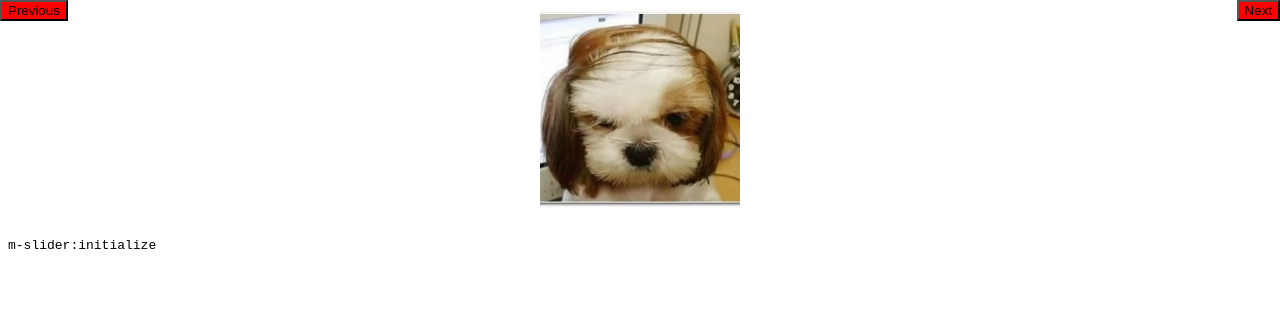
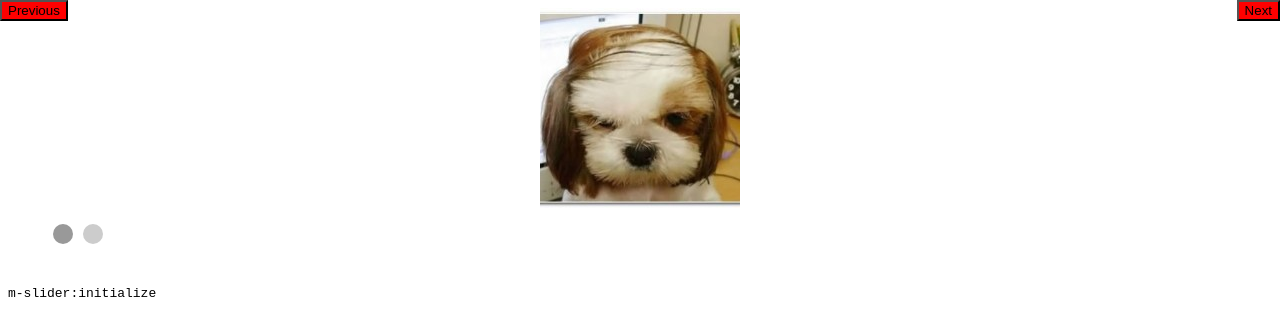
Before and after one commit to mirotincev/M-Slider, a website: page index.html in a window 1280 px wide. Drawn offline with Linux system fonts and the light colour scheme.

Commit message:
touch fixed

```diff
--- a/index.html
+++ b/index.html
@@ -20,7 +20,7 @@
     var slider = $('.js-m-slider').MSlider({
       items: 'all',
       appendArrows: '.mega-stock__arrow',
-      dots: false,
+      dots: true,
       autoplay: false
 
     });
@@ -48,7 +48,7 @@
     })
   }
   function addSlide(element) {
-    for (var i = 0; i < 4; ++i) {
+    for (var i = 0; i < 2; ++i) {
       var random = Math.random();
       $(element).append(
         [
--- a/js/m-slider.js
+++ b/js/m-slider.js
@@ -258,10 +258,13 @@
                     shiftX = eo.pageX - x1;
                     shiftY = eo.pageY - y1;
                     currentX = _.currentX + shiftX * 1.5;
+                    if(shiftY < 10) {
+                         _.$slider.children().css({
+                            '-webkit-transform': 'translate3d('+ currentX +'px, 0, 0)'
+                        });
+                    }
                     e.preventDefault();
-                    _.$slider.children().css({
-                        '-webkit-transform': 'translate3d('+ currentX +'px, 0, 0)'
-                    });
+
             },
             // end
             'touchend.touchSlides': function(e) {
```
Also changed, not shown: dest/js/m-slider.min.js.
